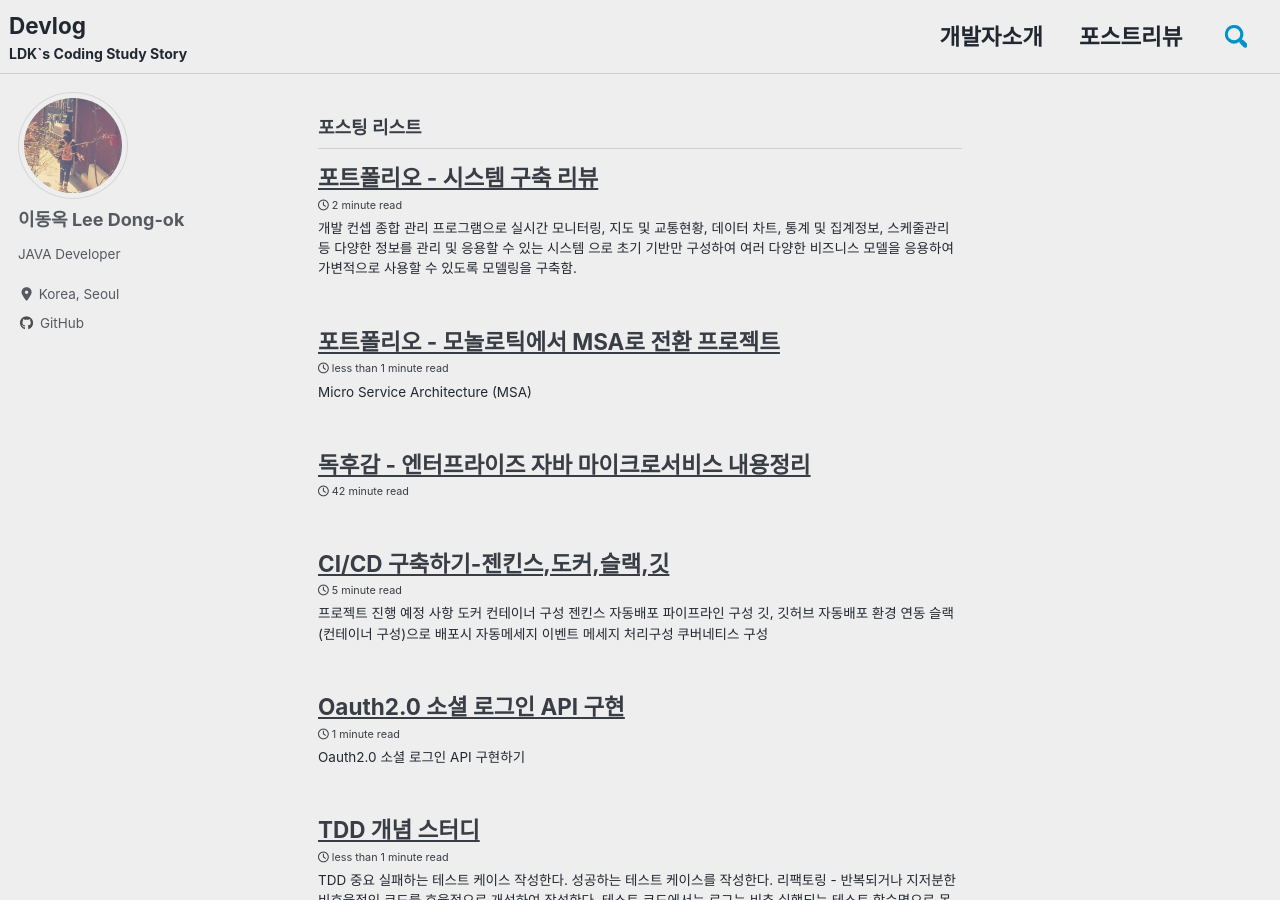
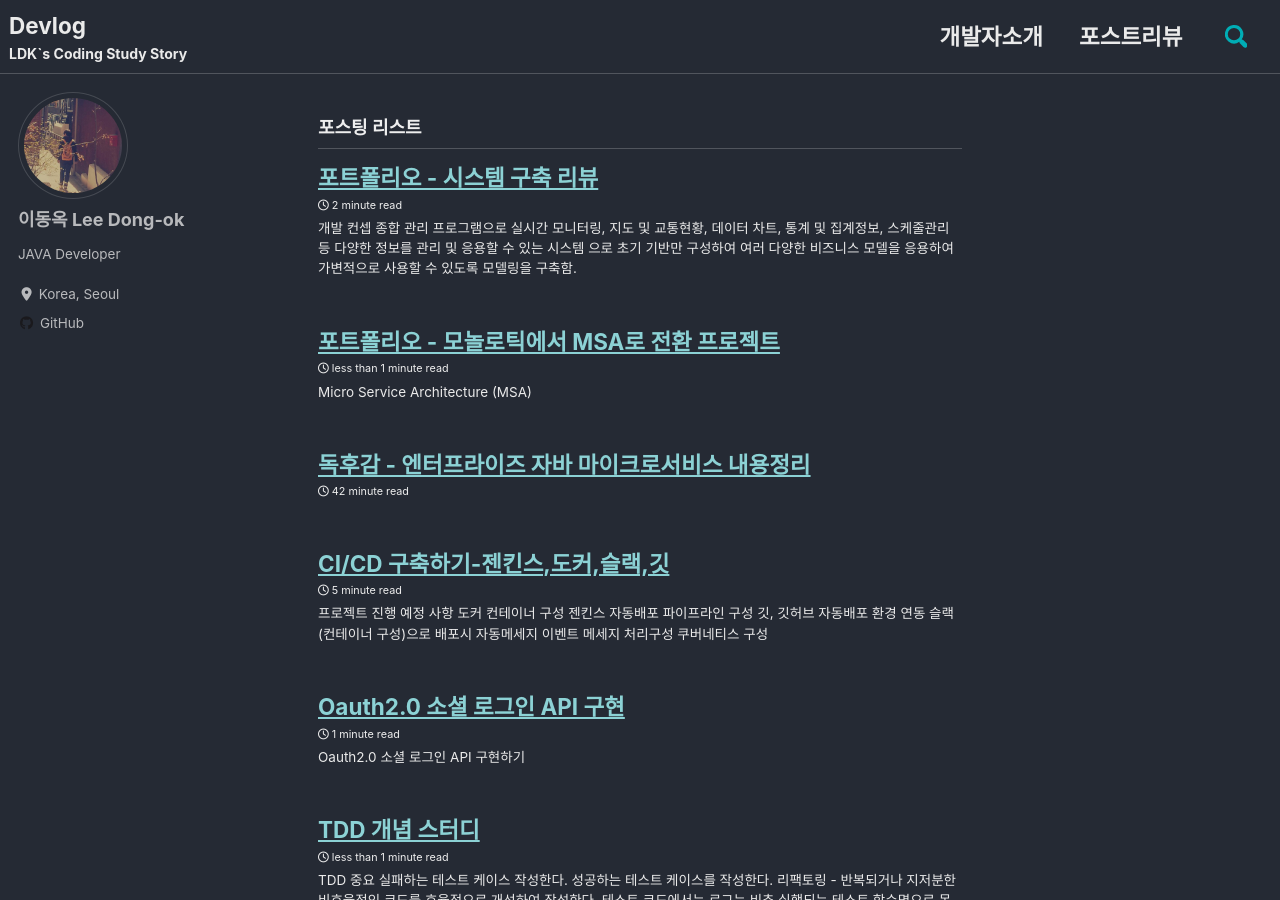
Before and after one commit to ldk-hub/ldk-hub.github.io, a Jekyll site: the page built from index.html, in a window 1280 px wide and 900 px high. Built offline with Jekyll 4.4.1, drawn with Linux system fonts in a browser that asks for light colours; cached includes are drawn as plain includes; nearby versions of some CDN libraries; a script that is not in the unit is left out; the list of posts is cut into pages by our own code; comment, search, counter and statistics services are not loaded.

Commit message:
Update _config.yml

```diff
--- a/_config.yml
+++ b/_config.yml
@@ -5,7 +5,7 @@
 
 # theme                  : "minimal-mistakes-jekyll"
 remote_theme           : "ldk-hub/minimal-mistakes" # 원격테마 설정
-minimal_mistakes_skin    : "air" # "air", "aqua","default", "contrast", "neon", "dirt", , "mint", "plum", "sunrise" 테마내부 디자인변경
+minimal_mistakes_skin    : "dark" # "air", "aqua","default", "contrast", "neon", "dirt", , "mint", "plum", "sunrise" 테마내부 디자인변경
 
 # Site Settings
 locale                   : "en-US"
```
